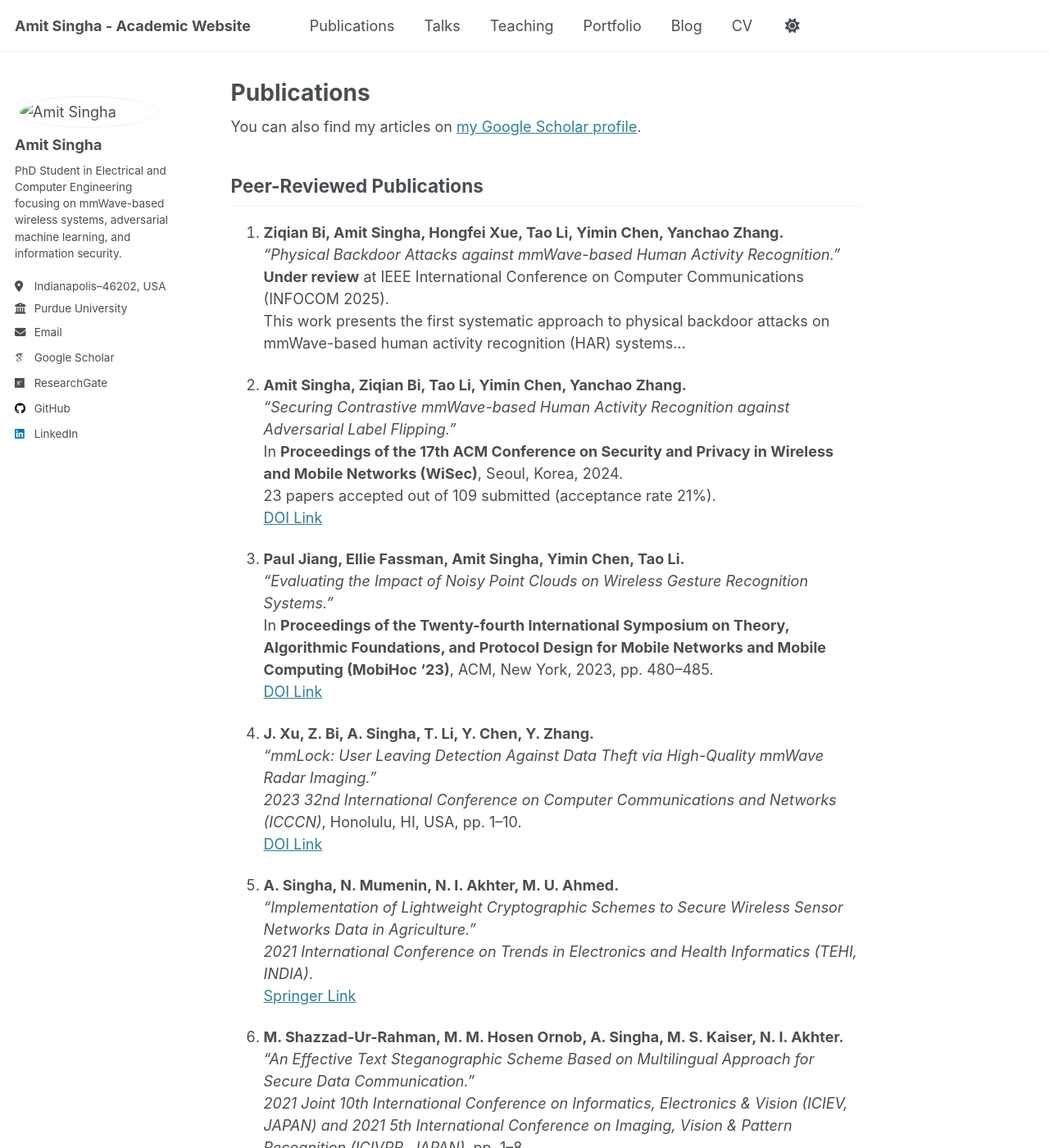
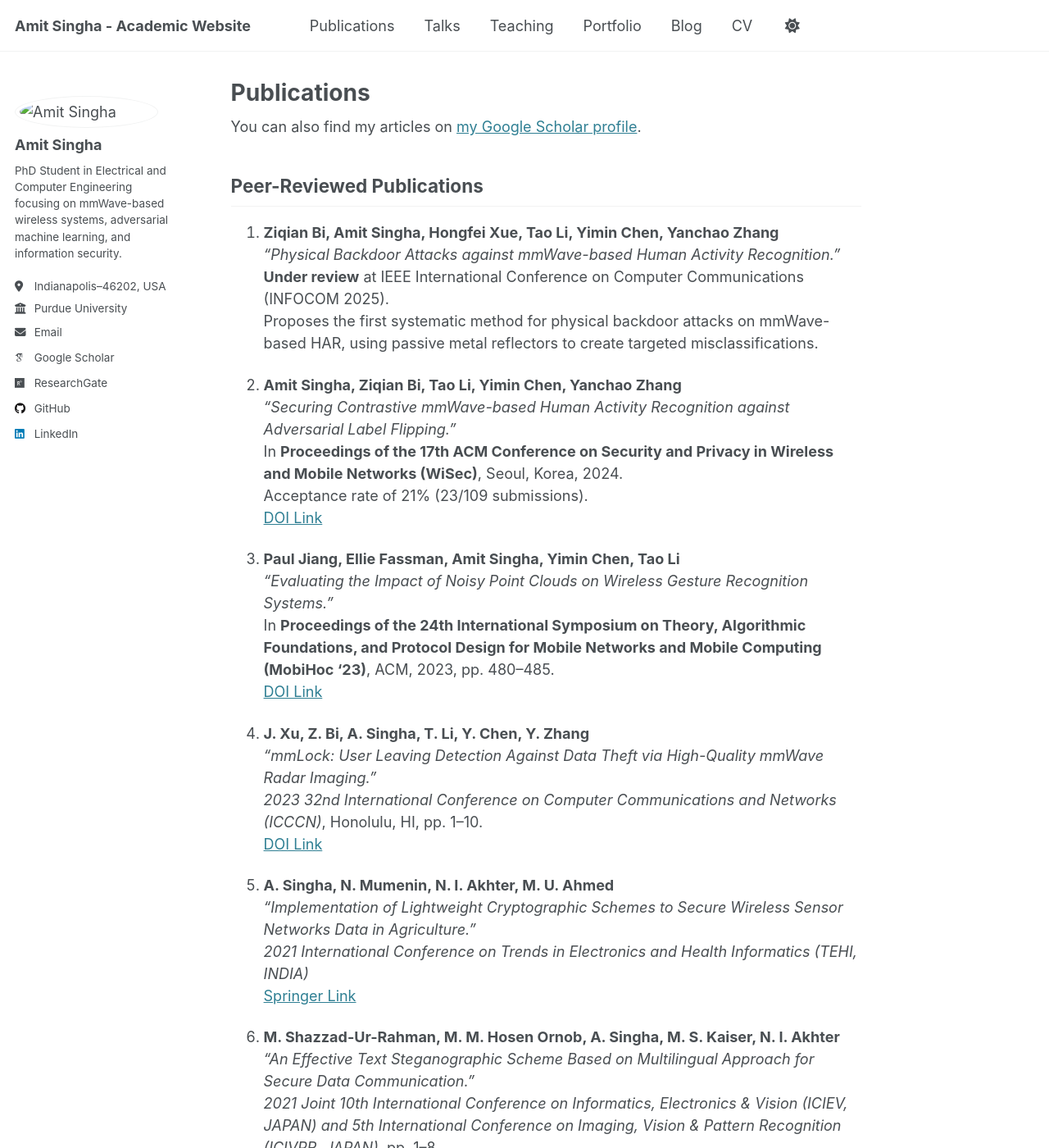
Before and after one commit to singpurdue/singpurdue.github.io, a Jekyll site: the page built from _pages/publications.md, in a window 1280 px wide and 1400 px high. Shown: the whole window at 82% size. Built offline with Jekyll 4.4.1, drawn with Linux system fonts in a browser that asks for light colours; some web fonts are replaced; some of the changed text lies outside the part shown.

Commit message:
Update publications.md

```diff
--- a/_pages/publications.md
+++ b/_pages/publications.md
@@ -10,45 +10,45 @@ You can also find my articles on
 
 ## Peer-Reviewed Publications
 
-1. **Ziqian Bi, Amit Singha, Hongfei Xue, Tao Li, Yimin Chen, Yanchao Zhang.**
+1. **Ziqian Bi, Amit Singha, Hongfei Xue, Tao Li, Yimin Chen, Yanchao Zhang**
    *"Physical Backdoor Attacks against mmWave-based Human Activity Recognition."*
    **Under review** at IEEE International Conference on Computer Communications (INFOCOM 2025).
-   This work presents the first systematic approach to physical backdoor attacks on mmWave-based human activity recognition (HAR) systems…
+   Proposes the first systematic method for physical backdoor attacks on mmWave-based HAR, using passive metal reflectors to create targeted misclassifications.
 
-2. **Amit Singha, Ziqian Bi, Tao Li, Yimin Chen, Yanchao Zhang.**
+2. **Amit Singha, Ziqian Bi, Tao Li, Yimin Chen, Yanchao Zhang**
    *"Securing Contrastive mmWave-based Human Activity Recognition against Adversarial Label Flipping."*
    In **Proceedings of the 17th ACM Conference on Security and Privacy in Wireless and Mobile Networks (WiSec)**, Seoul, Korea, 2024.
-   23 papers accepted out of 109 submitted (acceptance rate 21%).
+   Acceptance rate of 21% (23/109 submissions).
    [DOI Link](https://dl.acm.org/doi/abs/10.1145/3643833.3656123)
 
-3. **Paul Jiang, Ellie Fassman, Amit Singha, Yimin Chen, Tao Li.**
+3. **Paul Jiang, Ellie Fassman, Amit Singha, Yimin Chen, Tao Li**
    *"Evaluating the Impact of Noisy Point Clouds on Wireless Gesture Recognition Systems."*
-   In **Proceedings of the Twenty-fourth International Symposium on Theory, Algorithmic Foundations, and Protocol Design for Mobile Networks and Mobile Computing (MobiHoc '23)**, ACM, New York, 2023, pp. 480–485.
+   In **Proceedings of the 24th International Symposium on Theory, Algorithmic Foundations, and Protocol Design for Mobile Networks and Mobile Computing (MobiHoc '23)**, ACM, 2023, pp. 480–485.
    [DOI Link](https://doi.org/10.1145/3565287.3617626)
 
-4. **J. Xu, Z. Bi, A. Singha, T. Li, Y. Chen, Y. Zhang.**
+4. **J. Xu, Z. Bi, A. Singha, T. Li, Y. Chen, Y. Zhang**
    *"mmLock: User Leaving Detection Against Data Theft via High-Quality mmWave Radar Imaging."*
-   *2023 32nd International Conference on Computer Communications and Networks (ICCCN)*, Honolulu, HI, USA, pp. 1–10.
+   *2023 32nd International Conference on Computer Communications and Networks (ICCCN)*, Honolulu, HI, pp. 1–10.
    [DOI Link](https://doi.org/10.1109/ICCCN58024.2023.10230151)
 
-5. **A. Singha, N. Mumenin, N. I. Akhter, M. U. Ahmed.**
+5. **A. Singha, N. Mumenin, N. I. Akhter, M. U. Ahmed**
    *"Implementation of Lightweight Cryptographic Schemes to Secure Wireless Sensor Networks Data in Agriculture."*
-   *2021 International Conference on Trends in Electronics and Health Informatics (TEHI, INDIA)*.
+   *2021 International Conference on Trends in Electronics and Health Informatics (TEHI, INDIA)*
    [Springer Link](https://link.springer.com/chapter/10.1007/978-981-16-8826-3_53)
 
-6. **M. Shazzad-Ur-Rahman, M. M. Hosen Ornob, A. Singha, M. S. Kaiser, N. I. Akhter.**
+6. **M. Shazzad-Ur-Rahman, M. M. Hosen Ornob, A. Singha, M. S. Kaiser, N. I. Akhter**
    *"An Effective Text Steganographic Scheme Based on Multilingual Approach for Secure Data Communication."*
-   *2021 Joint 10th International Conference on Informatics, Electronics & Vision (ICIEV, JAPAN) and 2021 5th International Conference on Imaging, Vision & Pattern Recognition (ICIVPR, JAPAN)*, pp. 1–8.
+   *2021 Joint 10th International Conference on Informatics, Electronics & Vision (ICIEV, JAPAN) and 5th International Conference on Imaging, Vision & Pattern Recognition (ICIVPR, JAPAN)*, pp. 1–8.
    [DOI Link](https://doi.org/10.1109/ICIEVicIVPR52578.2021.9564231)
 
-7. **A. Singha, N. Mumenin, N. I. Akhter, M. U. Ahmed.**
+7. **A. Singha, N. Mumenin, N. I. Akhter, M. U. Ahmed**
    *"A New Stegano-Cryptographic Approach for Enhancing Text Data Communication Security."*
    *2021 International Conference on Electronics, Communications and Information Technology (ICECIT)*, pp. 1–4.
    [DOI Link](https://doi.org/10.1109/ICECIT54077.2021.9641144)
 
 8. **Shazzad-Ur-Rahman M., Singha A., Ibne Akhtar N., Fahim Ashhab M., Ali K.M.A.**
    *"An Efficient Bengali Text Steganography Method Using Bengali Letters and Whitespace Characters."*
-   *Proceedings of International Conference on Trends in Computational and Cognitive Engineering.*
+   *Proceedings of the International Conference on Trends in Computational and Cognitive Engineering.*
    [DOI Link](https://doi.org/10.1007/978-981-33-4673-4_38)
 
 ---
@@ -57,8 +57,8 @@ You can also find my articles on
 
 **Funding:** Supported by the National Science Foundation (NSF) and the Army Research Laboratory (ARL).
 
-- **Universal Physical Adversarial Attacks on mmWave-Based Human Activity Recognition Systems**
-  Investigating black-box universal physical adversarial attacks on mmWave-based HAR by optimizing aluminum reflectors placed on the human body…
+- **Universal Physical Adversarial Attacks on mmWave-Based Human Activity Recognition**
+  Investigating black-box universal adversarial attacks by placing optimized reflectors on the human body to induce targeted and untargeted misclassifications.
 
-- **Privacy-Preserving Defense Against Attribute Inference Attacks in mmWave-Based HAR**
-  Developing autoencoder and diffusion-based methods to balance data utility and privacy, sanitizing mmWave-based data to protect sensitive attributes…
+- **Privacy-Preserving Defense Against Attribute Inference Attacks**
+  Exploring autoencoder and diffusion-based methods that sanitize mmWave-based data, hiding sensitive attributes (e.g., gender, body shape) while retaining activity recognition accuracy.
```
